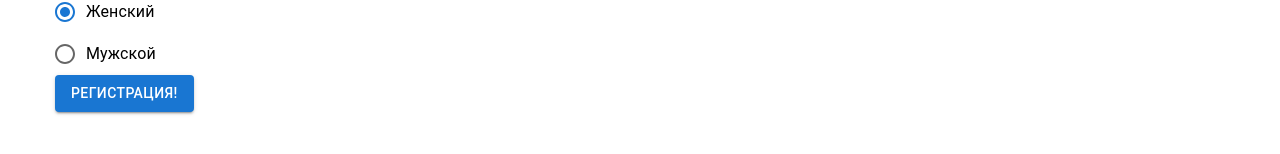
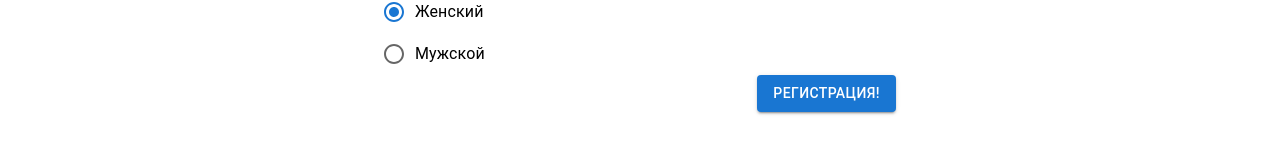
Before and after one commit to KapitanN3mo/EndlessBoard-frontend, a React (Create React App) app: page / in a window 1280 px wide. Shown: the part 552-706 px from the top of the page. Built offline with nearby package versions, Linux system fonts and the light colour scheme.

Commit message:
Поставил фиксированную ширину блока ввода, и выравнивание через Flex-box

```diff
--- a/src/components/regform.css
+++ b/src/components/regform.css
@@ -1,7 +1,12 @@
-body {
-    max-width: 1170px;
+.container {
     margin-left: auto;
     margin-right: auto;
-    padding-left: 16px;
-    padding-right: 16px;
+    margin-bottom: 20px;
+    display: flex;
+    width: 40%;
+    flex-direction: column;
+    justify-content: center;
 }
+.registry-btn {
+    justify-self: flex-end;
+}
--- a/src/components/registration.js
+++ b/src/components/registration.js
@@ -73,8 +73,8 @@ const Registration = () => {
             control={<Radio />} label="Мужской" />
             </RadioGroup>
            </FormControl>
-           <Stack spacing={2} direction="row">
-           <Button variant="contained">Регистрация!</Button>
+           <Stack spacing={2} direction="row" justifyContent={"flex-end"} >
+             <Button variant="contained">Регистрация!</Button>
           </Stack>
     </div>
   );
```
